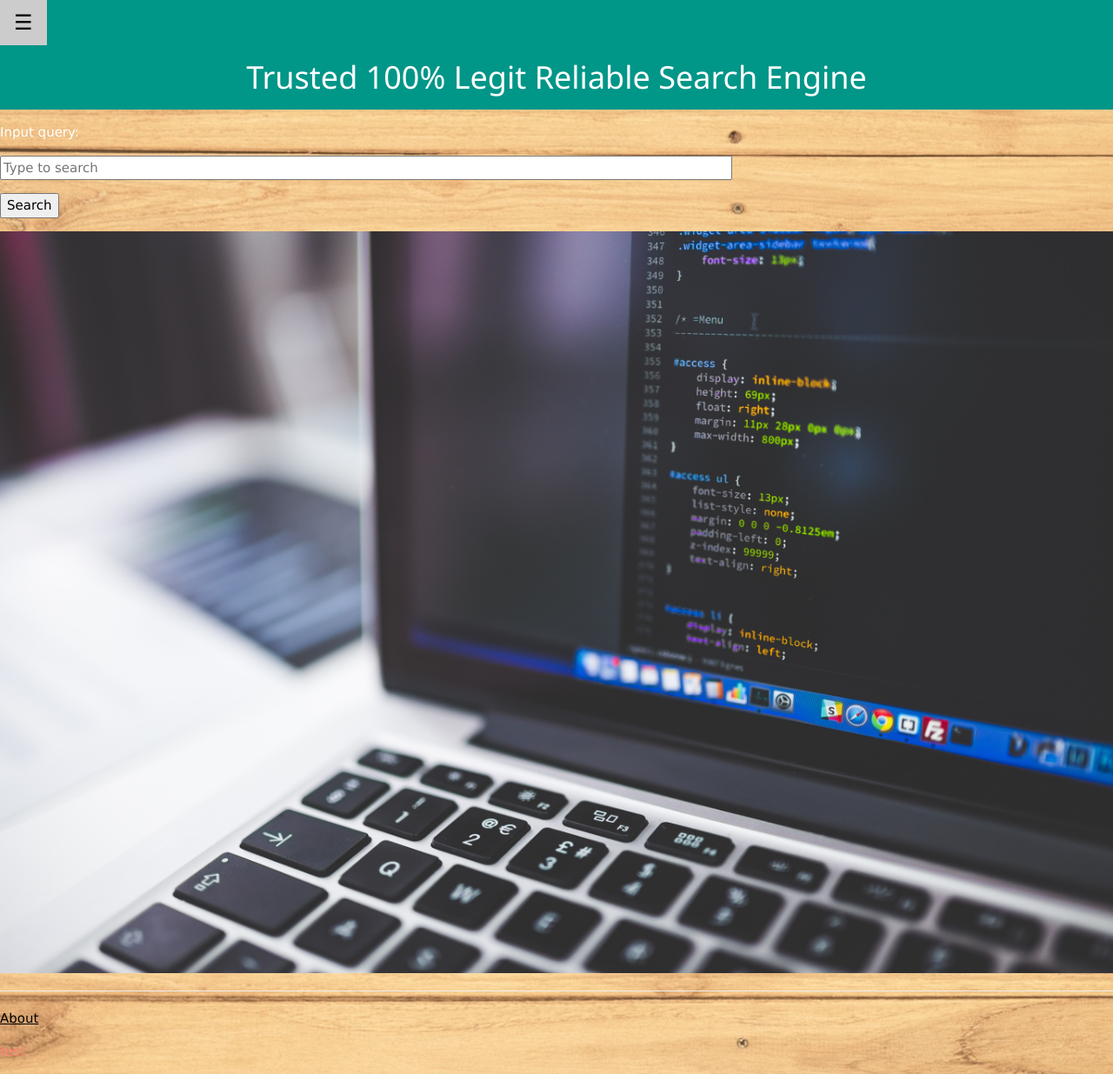
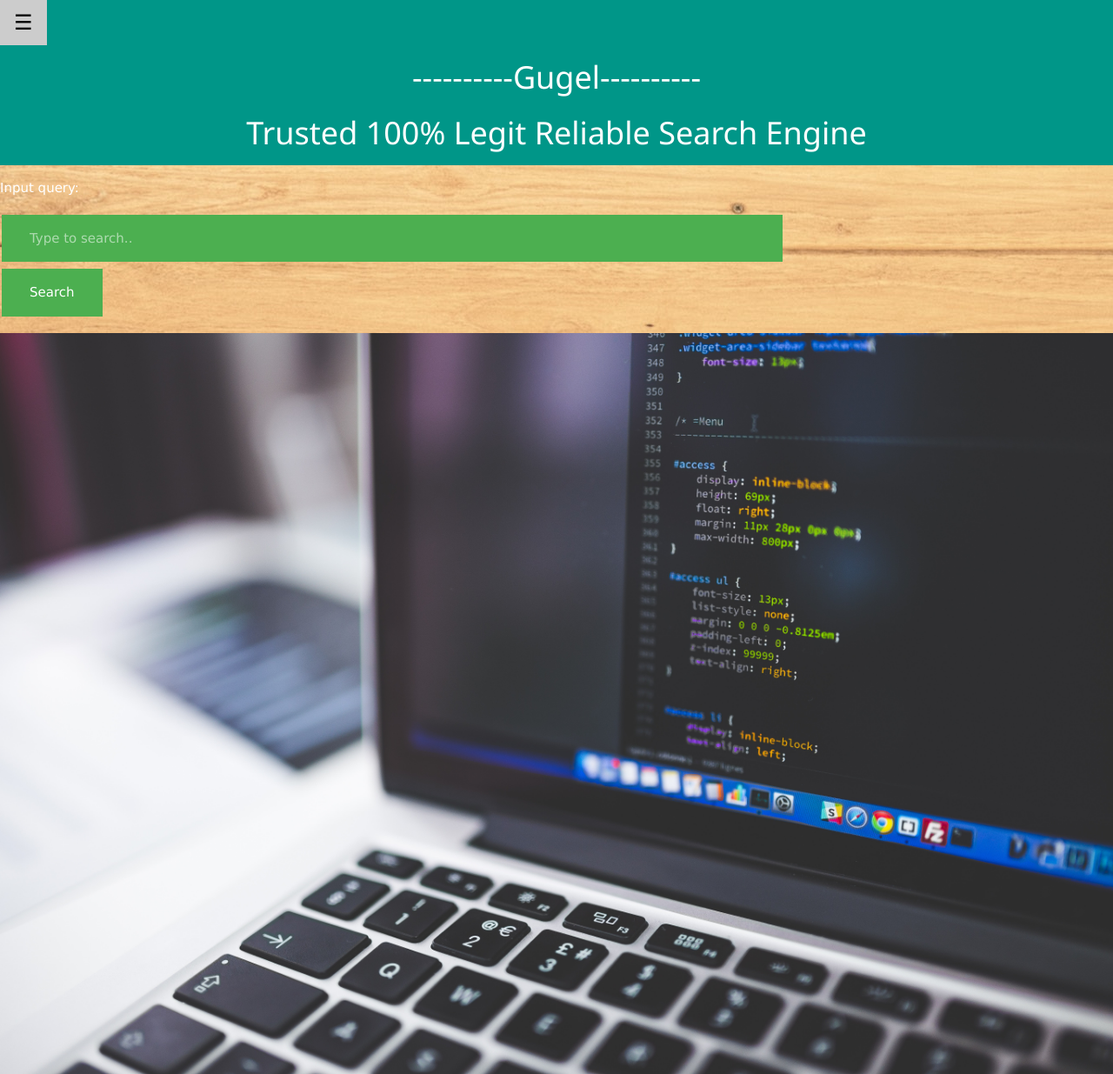
Before and after one commit to fwznbg/Algeo02-19046, a Flask app: page / in a window 1280 px wide. Shown: the top 1235 px of the page at 87% size. Run offline with Flask 2, Linux system fonts and the light colour scheme.

Commit message:
updated web display

```diff
--- a/templates/about.html
+++ b/templates/about.html
@@ -1,6 +1,6 @@
 <!DOCTYPE html>
 <html>
-<title>Tubes Algeo</title>
+<title>¯\_(ツ)_/¯</title>
 <meta name="viewport" content="width=device-width, initial-scale=1">
 <link rel="stylesheet" href="https://www.w3schools.com/w3css/4/w3.css">
 <style>
@@ -24,6 +24,7 @@ body  {
 <div class="w3-teal">
   <button class="w3-button w3-teal w3-xlarge" onclick="w3_open()">☰</button>
   <div class="w3-container">
+	<h1>----------Gugel----------</h1>
     <h1>Trusted 100% Legit Reliable Search Engine</h1>
   </div>
 </div>
--- a/templates/index.html
+++ b/templates/index.html
@@ -1,6 +1,6 @@
 <!DOCTYPE html>
 <html>
-<title>Tubes Algeo</title>
+<title>¯\_(ツ)_/¯</title>
 <meta name="viewport" content="width=device-width, initial-scale=1">
 <link rel="stylesheet" href="https://www.w3schools.com/w3css/4/w3.css">
 <style>
@@ -25,6 +25,7 @@ body  {
 <div class="w3-teal">
   <button class="w3-button w3-teal w3-xlarge" onclick="w3_open()">☰</button>
   <div class="w3-container">
+	<h1>----------Gugel----------</h1>
     <h1>Trusted 100% Legit Reliable Search Engine</h1>
   </div>
 </div>
@@ -32,8 +33,18 @@ body  {
 
 <form method = "POST" action="">
   <p style="color:white">Input query:</p>
-  <input type="text" id="query" name="query" size="100" placeholder="Type to search"><br>
-  <p style="color:white"> </p>
+  <style>
+  input[type=text], input[type=submit] {
+	background-color: #4CAF50;
+	border: none;
+	color: white;
+	padding: 16px 32px;
+	text-decoration: none;
+	margin: 4px 2px;
+	cursor: pointer;
+  }
+</style>
+  <input type="text" id="query" name="query" size="100" placeholder="Type to search.."><br>
   <input type="submit" value="Search">
   <p style="color:white"> </p>
   <p style="color:white"> </p>
```
Also changed, not shown: templates/file.html (+13 -1 lines), templates/result.html (+14 -3 lines).
